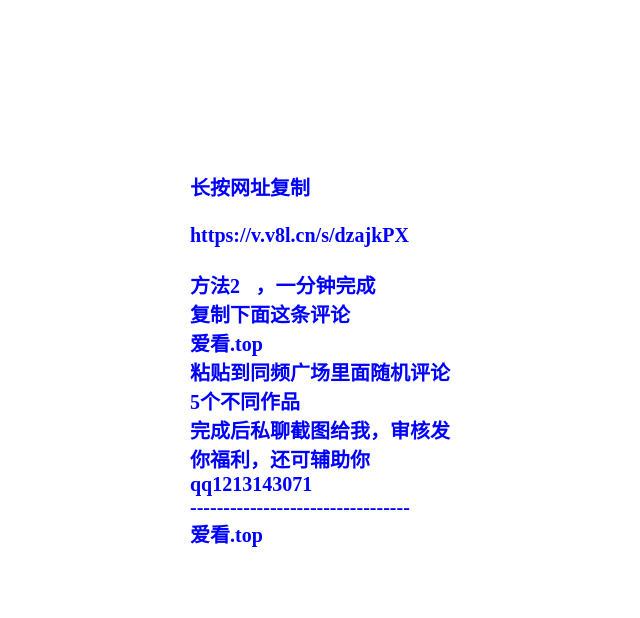
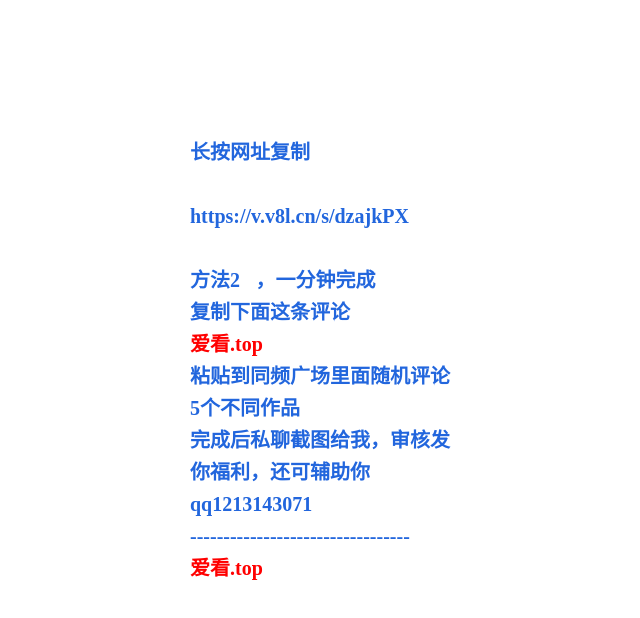
Before and after one commit to Shduwidndbuqis/qq-group-site, a plain HTML site: page index.html in a window 1280 px wide. Shown: the whole page, without its empty margins (320-960 px from the left). Drawn offline with Linux system fonts and the light colour scheme.

Commit message:
Update index.html

```diff
--- a/index.html
+++ b/index.html
@@ -14,18 +14,32 @@
     }
 
     main {
-      color: blue;
+      color: #2266dd;
       font-size: 20px;
       font-weight: bold;
       transform: translateY(-5vh);
       max-width: 260px;
       width: 100%;
       word-break: break-all;
+      line-height: 1.6;
+    }
+    .red-text {
+      color: red;
     }
   </style>
 </head>
 <body>
-  <main>长按网址复制<br><br>
-https://v.v8l.cn/s/dzajkPX<br><br>方法2⃣️，一分钟完成<br>复制下面这条评论<br>爱看.top<br>粘贴到同频广场里面随机评论5个不同作品<br>完成后私聊截图给我，审核发你福利，还可辅助你<br>qq1213143071<br>---------------------------------<br>爱看.top</main>
+  <main>
+长按网址复制<br><br>
+https://v.v8l.cn/s/dzajkPX<br><br>
+方法2⃣️，一分钟完成<br>
+复制下面这条评论<br>
+<span class="red-text">爱看.top</span><br>
+粘贴到同频广场里面随机评论5个不同作品<br>
+完成后私聊截图给我，审核发你福利，还可辅助你<br>
+qq1213143071<br>
+---------------------------------<br>
+<span class="red-text">爱看.top</span>
+  </main>
 </body>
 </html>
```
